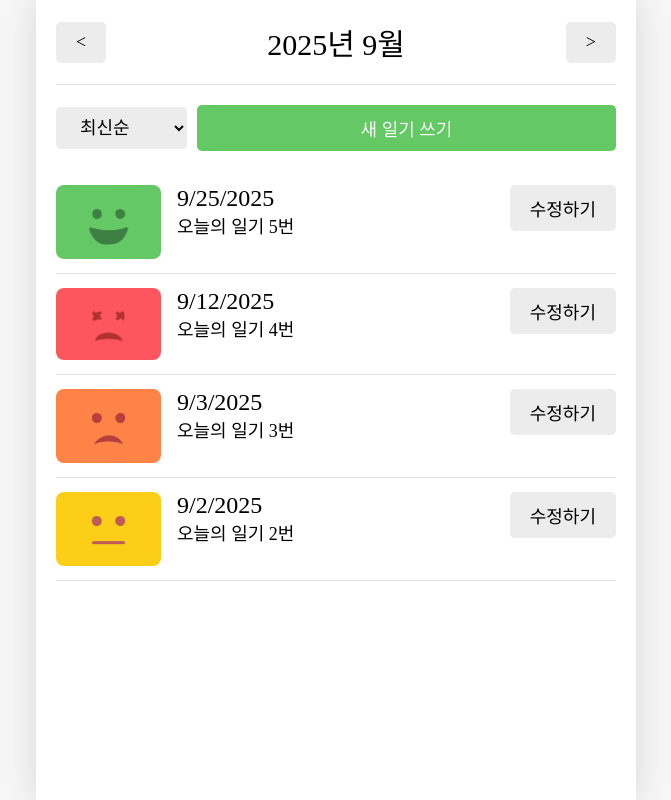
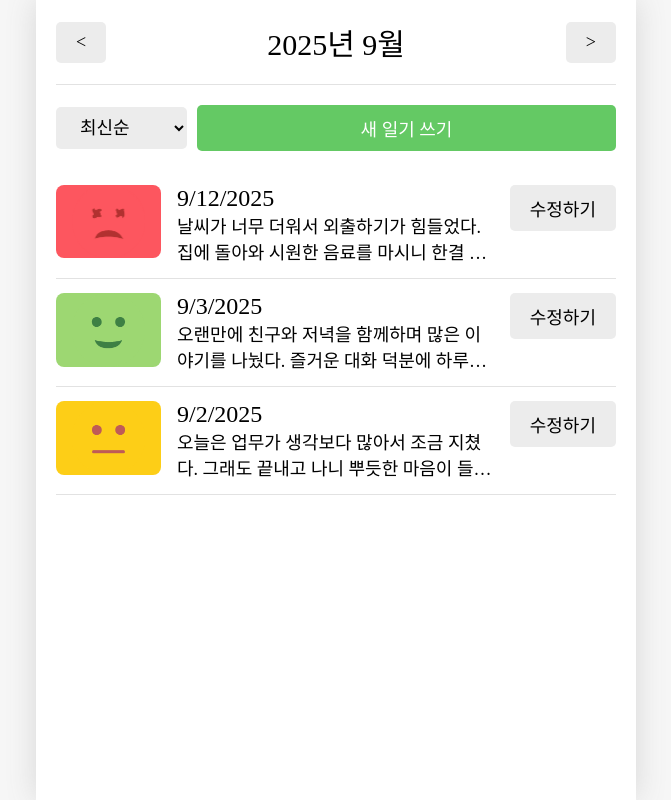
Before and after one commit to choiinyoung13/SideProject--Emotion-Diary, a React (Vite) app in the folder emotion-diary/: page / in a window 1280 px wide. Shown: the whole page, without its empty margins (304-975 px from the left). Built offline with nearby package versions, Linux system fonts and the light colour scheme; a web font is replaced by a local one.

Commit message:
fix. 새로고침하면 idRef 값이 초기화되는 오류 수정정

```diff
--- a/emotion-diary/src/App.jsx
+++ b/emotion-diary/src/App.jsx
@@ -5,7 +5,7 @@ import New from "./pages/New";
 import Diary from "./pages/Diary";
 import Edit from "./pages/Edit";
 import NotFound from "./pages/NotFound";
-import { createContext, useReducer, useRef } from "react";
+import { createContext, useEffect, useReducer, useRef } from "react";
 // import { useRef } from "react";
 
 // 1. "/" :  모든 일기를 조회하는 Home 페이지
@@ -20,58 +20,91 @@ const MockData = [
     id: 1,
     createdDate: new Date("2025-08-20").getTime(),
     emotionId: 1,
-    content: "오늘의 일기 1번",
+    content:
+      "아침에 일찍 일어나 산책을 다녀왔다. 시원한 바람 덕분에 하루를 기분 좋게 시작할 수 있었다.",
   },
   {
     id: 2,
     createdDate: new Date("2025-09-02").getTime(),
     emotionId: 3,
-    content: "오늘의 일기 2번",
+    content:
+      "오늘은 업무가 생각보다 많아서 조금 지쳤다. 그래도 끝내고 나니 뿌듯한 마음이 들었다.",
   },
   {
     id: 3,
     createdDate: new Date("2025-09-03").getTime(),
-    emotionId: 4,
-    content: "오늘의 일기 3번",
+    emotionId: 2,
+    content:
+      "오랜만에 친구와 저녁을 함께하며 많은 이야기를 나눴다. 즐거운 대화 덕분에 하루의 피로가 풀렸다.",
   },
   {
     id: 4,
     createdDate: new Date("2025-09-12").getTime(),
     emotionId: 5,
-    content: "오늘의 일기 4번",
+    content:
+      "날씨가 너무 더워서 외출하기가 힘들었다. 집에 돌아와 시원한 음료를 마시니 한결 살 것 같았다.",
   },
   {
     id: 5,
-    createdDate: new Date("2025-09-25").getTime(),
+    createdDate: new Date("2025-10-19").getTime(),
     emotionId: 1,
-    content: "오늘의 일기 5번",
-  },
-  {
-    id: 6,
-    createdDate: new Date("2025-10-11").getTime(),
-    emotionId: 5,
-    content: "오늘의 일기 6번",
+    content:
+      "작은 프로젝트를 마무리하고 나니 성취감이 느껴졌다. 오늘 하루는 나에게 의미 있는 날이었다.",
   },
 ];
-
 const diaryReducer = (state, action) => {
   switch (action.type) {
-    case "CREATE_DIARY":
+    case "CREATE_DIARY": {
+      // const diary = JSON.parse(localStorage.getItem("diary"));
+      // localStorage.setItem("diary", JSON.stringify([...diary, action.data]));
+
       return [action.data, ...state];
-    case "UPDATE_DIARY":
+    }
+
+    case "UPDATE_DIARY": {
+      // const diary = JSON.parse(localStorage.getItem("diary"));
+      // const updatedDiary = diary.map((item) =>
+      //   String(item.id) === String(action.data.id) ? action.data : item
+      // );
+      // localStorage.setItem("diary", JSON.stringify(updatedDiary));
+
       return state.map((item) =>
         String(item.id) === String(action.data.id) ? action.data : item
       );
-    case "DELETE_DIARY":
+    }
+
+    case "DELETE_DIARY": {
+      // const diary = JSON.parse(localStorage.getItem("diary"));
+      // const filteredDiary = diary.filter(
+      //   (item) => String(action.data.id) !== String(item.id)
+      // );
+      // localStorage.setItem("diary", JSON.stringify(filteredDiary));
+
       return state.filter((item) => String(action.data.id) !== String(item.id));
+    }
+
     default:
       return state;
   }
 };
 
 function App() {
-  const [data, dispatch] = useReducer(diaryReducer, MockData);
-  const idRef = useRef(7);
+  const [data, dispatch] = useReducer(
+    diaryReducer,
+    JSON.parse(localStorage.getItem("diary")) || MockData
+  );
+
+  // localStorage에서 가장 큰 id를 찾아서 +1
+  const getMaxId = () => {
+    const maxId = Math.max(...data.map((item) => item.id), 0);
+    return maxId + 1;
+  };
+
+  const idRef = useRef(getMaxId());
+
+  useEffect(() => {
+    localStorage.setItem("diary", JSON.stringify(data));
+  }, [data]);
 
   // 일기 생성
   const onCreateDiary = (createdDate, emotionId, content) => {
--- a/emotion-diary/src/components/Editor.jsx
+++ b/emotion-diary/src/components/Editor.jsx
@@ -2,19 +2,15 @@ import { useContext, useState } from "react";
 import { getEmotionImage } from "../utiles/get-emotion-image";
 import "./Editor.css";
 import Button from "./Button";
-import { useNavigate, useParams } from "react-router-dom";
-import { DiaryDispatchContext, DiaryStateContext } from "../App";
+import { useNavigate } from "react-router-dom";
+import { DiaryDispatchContext } from "../App";
 
-export default function Editor({ type }) {
+export default function Editor({ type, data }) {
   const navigate = useNavigate();
   const { onCreateDiary, onUpdateDiary } = useContext(DiaryDispatchContext);
-  const data = useContext(DiaryStateContext);
   const [selectedEmotionId, setSelectedEmotionId] = useState(null);
   const [content, setContent] = useState("");
   const [date, setDate] = useState("");
-  const { id } = useParams();
-
-  const diary = data.find((item) => String(item.id) === String(id));
 
   const onChangeDate = (e) => {
     setDate(e.target.value);
@@ -35,10 +31,10 @@ export default function Editor({ type }) {
 
   const onClickUpdate = () => {
     onUpdateDiary(
-      id,
-      date ? date : diary.createdDate,
-      selectedEmotionId ? selectedEmotionId : diary.emotionId,
-      content ? content : diary.content
+      data.id,
+      date ? date : data.createdDate,
+      selectedEmotionId ? selectedEmotionId : data.emotionId,
+      content ? content : data.content
     );
     navigate("/", { replace: true });
   };
--- a/emotion-diary/src/pages/Diary.jsx
+++ b/emotion-diary/src/pages/Diary.jsx
@@ -1,4 +1,5 @@
 import { useNavigate, useParams } from "react-router-dom";
+import { useEffect } from "react";
 import Header from "../components/Header";
 import Button from "../components/Button";
 import Viewer from "../components/Viewer";
@@ -8,8 +9,20 @@ export default function Diary({ data }) {
   const navigate = useNavigate();
 
   const diary = data.find((item) => String(item.id) === String(id));
+
+  useEffect(() => {
+    if (!diary) {
+      alert("일기가 존재하지 않습니다.");
+      navigate("/", { replace: true });
+    }
+  }, [diary, navigate]);
+
+  // diary가 없으면 렌더링하지 않음
+  if (!diary) {
+    return null;
+  }
+
   const date = new Date(diary.createdDate);
-
   const onClickBack = () => {
     navigate("/");
   };
--- a/emotion-diary/src/pages/Edit.jsx
+++ b/emotion-diary/src/pages/Edit.jsx
@@ -2,23 +2,37 @@ import { useNavigate, useParams } from "react-router-dom";
 import Editor from "../components/Editor";
 import Header from "../components/Header";
 import Button from "../components/Button";
-import { useContext } from "react";
-import { DiaryDispatchContext } from "../App";
+import { useContext, useEffect, useState } from "react";
+import { DiaryDispatchContext, DiaryStateContext } from "../App";
 
 export default function Edit() {
   const navigate = useNavigate();
   const { onDeleteDiary } = useContext(DiaryDispatchContext);
+  const data = useContext(DiaryStateContext);
   const { id } = useParams();
+  const [currentDiary, setCurrentDiary] = useState(null);
+
+  useEffect(() => {
+    const diary = data.find((item) => String(item.id) === String(id));
+    if (!diary) {
+      alert("일기가 존재하지 않습니다.");
+      navigate("/", { replace: true });
+    }
+    setCurrentDiary(diary);
+  }, [id]);
 
   const onClickBack = () => {
     navigate("/");
   };
+
   const onClickDelete = () => {
     if (window.confirm("정말 삭제하시겠습니까? 삭제하면 복구되지 않아요!")) {
       onDeleteDiary(id);
       navigate("/", { replace: true });
     }
   };
+
+  if (!currentDiary) return null;
 
   return (
     <div>
@@ -31,7 +45,7 @@ export default function Edit() {
           <Button text="삭제하기" type="NEGATIVE" onClick={onClickDelete} />
         }
       />
-      <Editor type="UPDATE" />
+      <Editor type="UPDATE" data={currentDiary} />
     </div>
   );
 }
--- a/emotion-diary/src/pages/NotFound.jsx
+++ b/emotion-diary/src/pages/NotFound.jsx
@@ -1,3 +1,14 @@
 export default function NotFound() {
-  return <div>잘못된 경로입니다.</div>;
+  return (
+    <div
+      style={{
+        display: "flex",
+        justifyContent: "center",
+        alignItems: "center",
+        height: "100vh",
+      }}
+    >
+      <div style={{ fontSize: "50px" }}>잘못된 경로입니다.</div>
+    </div>
+  );
 }
```
